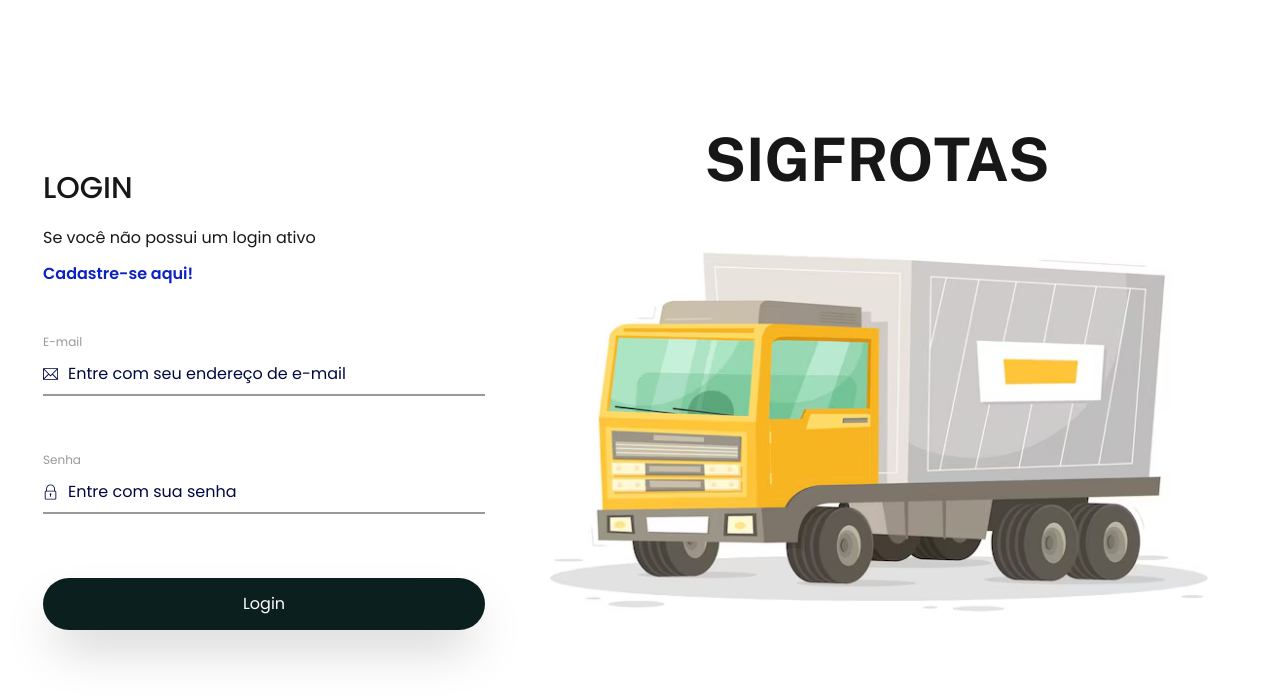
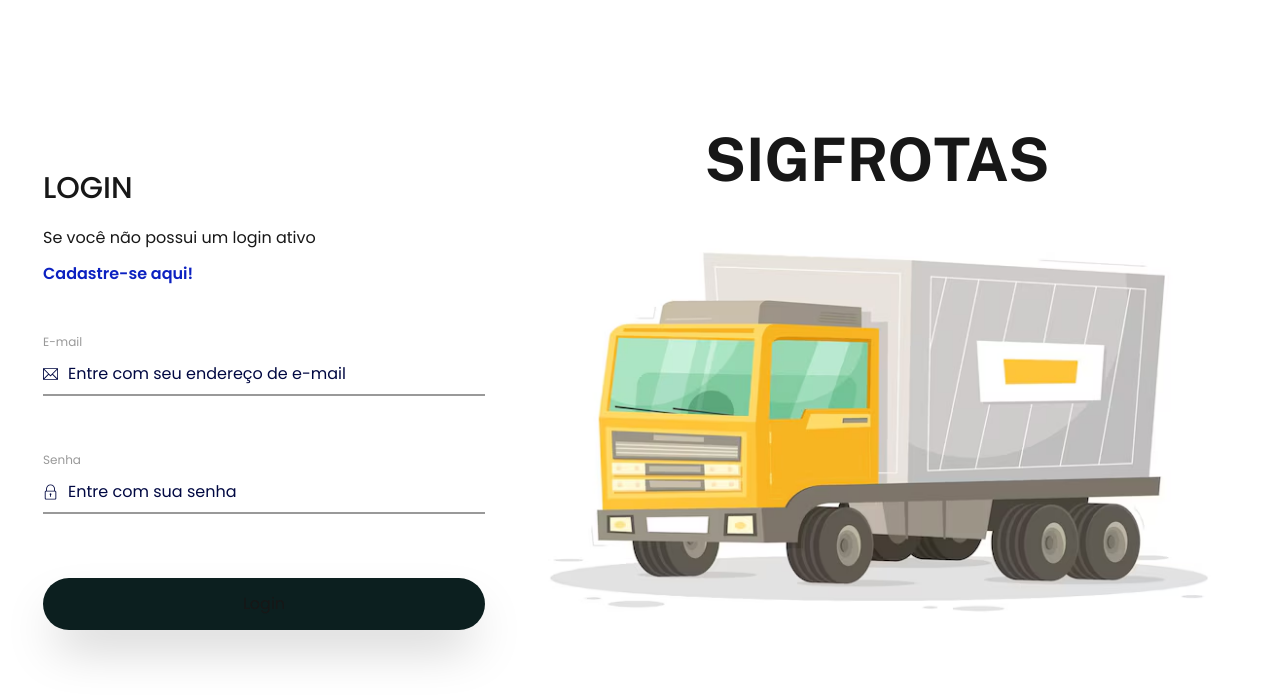
Before and after one commit to rodrigoeduardo/sigfrotas, a Next.js app: page / in a window 1280 px wide. Shown: the top 700 px of the page. Built offline with nearby package versions, Linux system fonts and the light colour scheme.

Commit message:
config: colors

```diff
--- a/tailwind.config.ts
+++ b/tailwind.config.ts
@@ -11,10 +11,19 @@ export default {
       colors: {
         background: "var(--background)",
         foreground: "var(--foreground)",
+        white: {
+          100: "#ffffff",
+        },
+        black: {
+          100: "#000000",
+          400: "#282828",
+        },
         blue: {
           500: "#000842",
         },
         gray: {
+          200: "#ABABAB",
+          600: "#878787",
           700: "#999999",
         },
         green: {
```
